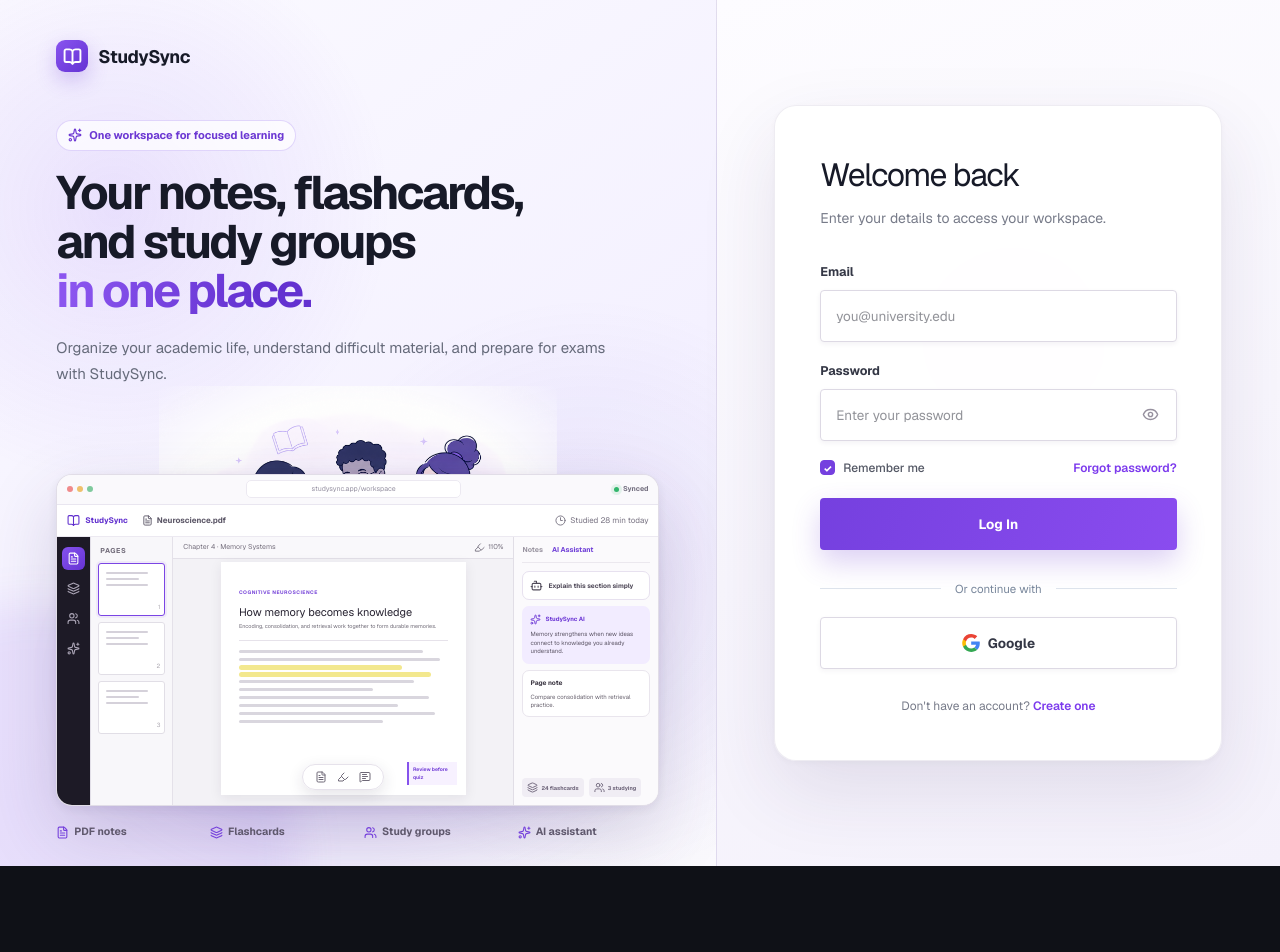
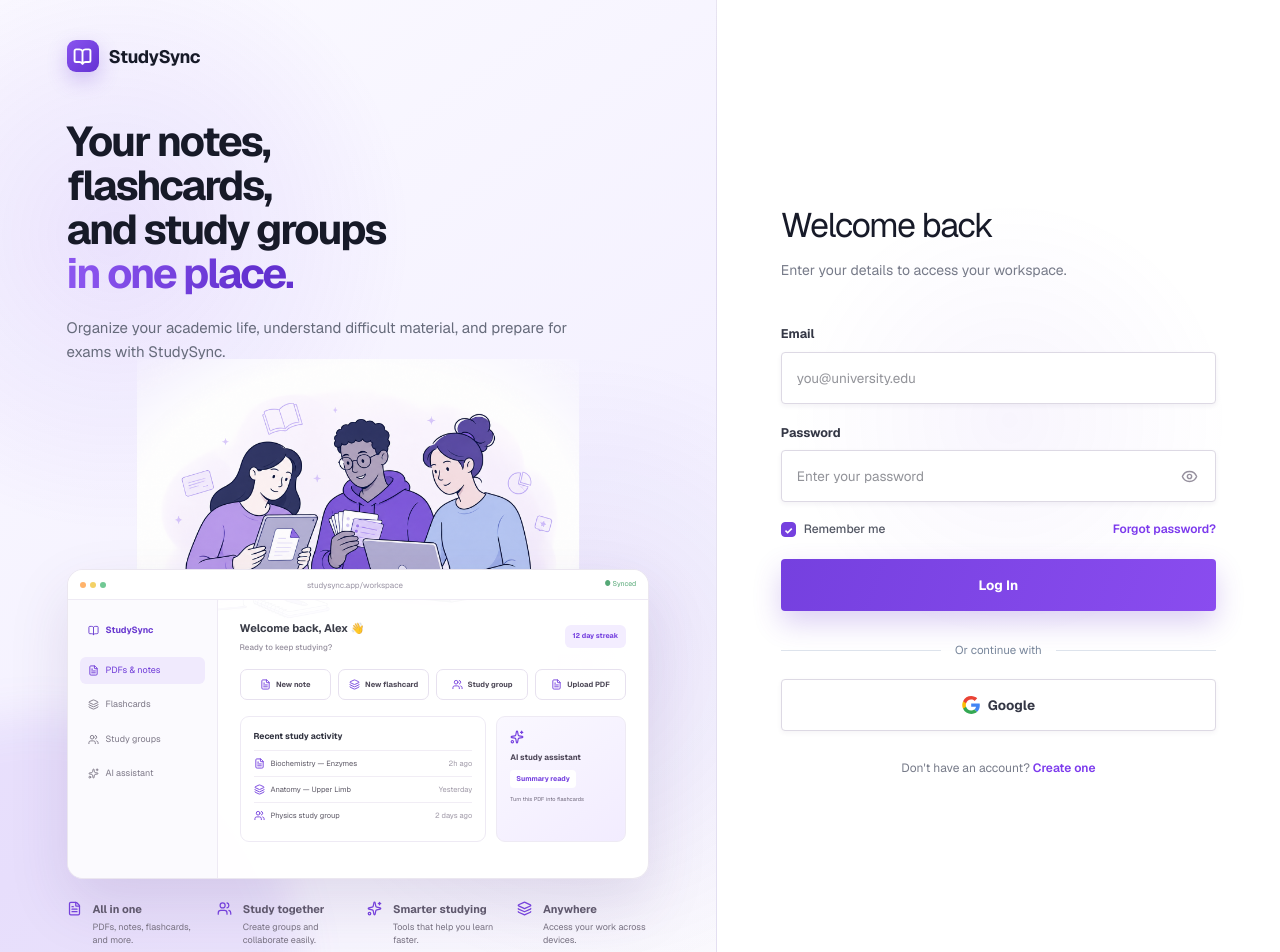
Before and after one commit to Muj-04/studysync, a Next.js app: page /login in a window 1280 px wide. Shown: the top 952 px of the page. Before the commit the page ends 866 px from the top, so only its background shows below. Built offline with nearby package versions, Linux system fonts and the light colour scheme; no server answers.

Commit message:
Match login page reference layout

```diff
--- a/src/app/login/page.tsx
+++ b/src/app/login/page.tsx
@@ -4,7 +4,6 @@
 import Image from 'next/image';
 import Link from 'next/link';
 import { AlertCircle, BookOpen, Eye, EyeOff, FileText, Layers, Loader2, Sparkles, Users } from 'lucide-react';
-import { ProductPreview } from '@/components/LandingHero';
 import { createClient } from '@/lib/supabase/client';
 import {
   checkActiveSession, registerSession, getOrCreateSessionId,
@@ -20,6 +19,42 @@
       <path fill="#FBBC05" d="M10.9 28.4A14.5 14.5 0 0 1 10.2 24c0-1.5.3-3 .7-4.4v-5.9h-8A24 24 0 0 0 .5 24c0 3.9.9 7.5 2.4 10.3l8-5.9z" />
       <path fill="#EA4335" d="M24.5 9.6c3.5 0 6.7 1.2 9.2 3.6l6.9-6.9C36.4 2.4 31 0 24.5 0 15 0 6.9 5.1 2.9 13.7l8 5.9c1.9-5.8 7.3-10 13.6-10z" />
     </svg>
+  );
+}
+
+function LoginWorkspacePreview() {
+  return (
+    <div className="workspace-preview" aria-label="StudySync workspace preview">
+      <div className="workspace-preview-bar">
+        <div className="workspace-preview-dots"><i /><i /><i /></div>
+        <span>studysync.app/workspace</span>
+        <small>● Synced</small>
+      </div>
+      <div className="workspace-preview-body">
+        <aside>
+          <b><BookOpen size={11} /> StudySync</b>
+          <span className="active"><FileText size={11} /> PDFs &amp; notes</span>
+          <span><Layers size={11} /> Flashcards</span>
+          <span><Users size={11} /> Study groups</span>
+          <span><Sparkles size={11} /> AI assistant</span>
+        </aside>
+        <section>
+          <div className="workspace-welcome"><div><small>Welcome back, Alex 👋</small><strong>Ready to keep studying?</strong></div><em>12 day streak</em></div>
+          <div className="workspace-actions">
+            <span><FileText size={11} /> New note</span><span><Layers size={11} /> New flashcard</span><span><Users size={11} /> Study group</span><span><FileText size={11} /> Upload PDF</span>
+          </div>
+          <div className="workspace-content">
+            <div className="recent-study">
+              <b>Recent study activity</b>
+              <p><FileText size={11} /> Biochemistry — Enzymes <time>2h ago</time></p>
+              <p><Layers size={11} /> Anatomy — Upper Limb <time>Yesterday</time></p>
+              <p><Users size={11} /> Physics study group <time>2 days ago</time></p>
+            </div>
+            <div className="workspace-ai"><Sparkles size={14} /><b>AI study assistant</b><span>Summary ready</span><small>Turn this PDF into flashcards</small></div>
+          </div>
+        </section>
+      </div>
+    </div>
   );
 }
 
@@ -140,8 +175,7 @@
       <section className="login-story">
         <Link href="/" className="login-brand"><span><BookOpen size={19} strokeWidth={2.4} /></span>StudySync</Link>
         <div className="story-copy">
-          <div className="story-eyebrow"><Sparkles size={14} /> One workspace for focused learning</div>
-          <h1>Your notes, flashcards,<br />and study groups <span>in one place.</span></h1>
+          <h1>Your notes,<br />flashcards,<br />and study groups<br /><span>in one place.</span></h1>
           <p>Organize your academic life, understand difficult material, and prepare for exams with StudySync.</p>
         </div>
         <div className="login-visual">
@@ -155,13 +189,13 @@
               sizes="(max-width: 900px) 0px, 34vw"
             />
           </div>
-          <div className="login-product-preview"><ProductPreview /></div>
+          <div className="login-product-preview"><LoginWorkspacePreview /></div>
         </div>
         <div className="story-features">
-          <span><FileText size={13} /> PDF notes</span>
-          <span><Layers size={13} /> Flashcards</span>
-          <span><Users size={13} /> Study groups</span>
-          <span><Sparkles size={13} /> AI assistant</span>
+          <span><FileText size={15} /><b>All in one</b><small>PDFs, notes, flashcards, and more.</small></span>
+          <span><Users size={15} /><b>Study together</b><small>Create groups and collaborate easily.</small></span>
+          <span><Sparkles size={15} /><b>Smarter studying</b><small>Tools that help you learn faster.</small></span>
+          <span><Layers size={15} /><b>Anywhere</b><small>Access your work across devices.</small></span>
         </div>
       </section>
 
@@ -231,24 +265,29 @@
       )}
 
       <style>{`
-        .login-shell { min-height: 100dvh; display: grid; grid-template-columns: minmax(540px, 1.12fr) minmax(500px, .88fr); background: #f9f7fd; color: #171a28; font-family: var(--font-body); }
-        .login-story { position: relative; min-height: 100dvh; padding: 40px clamp(38px, 4.4vw, 72px) 26px; overflow: hidden; display: flex; flex-direction: column; background: radial-gradient(circle at 16% 24%, rgba(133,83,239,.14), transparent 31%), radial-gradient(circle at 82% 68%, rgba(111,78,214,.11), transparent 35%), linear-gradient(145deg, #fbfaff 0%, #f4f1ff 60%, #faf9fd 100%); border-right: 1px solid rgba(82,60,122,.13); }
+        .login-shell { min-height: 100dvh; display: grid; grid-template-columns: minmax(560px, 56%) minmax(500px, 44%); background: #fff; color: #171a28; font-family: var(--font-body); }
+        .login-story { position: relative; min-height: 100dvh; box-sizing: border-box; padding: 40px clamp(46px, 5.2vw, 96px) 30px; overflow: hidden; display: flex; flex-direction: column; background: radial-gradient(circle at 16% 24%, rgba(133,83,239,.13), transparent 31%), radial-gradient(circle at 82% 68%, rgba(111,78,214,.1), transparent 35%), linear-gradient(145deg, #fbfaff 0%, #f4f1ff 60%, #faf9fd 100%); border-right: 1px solid rgba(82,60,122,.1); }
         .login-story::after { content: ''; position: absolute; width: 520px; height: 520px; left: -220px; bottom: -260px; border-radius: 50%; background: rgba(117,64,223,.1); filter: blur(22px); }
         .login-brand, .mobile-brand { display: inline-flex; align-items: center; gap: 10px; color: #171a28; text-decoration: none; font-size: 18px; font-weight: 800; letter-spacing: -.025em; width: fit-content; }
         .login-brand > span, .mobile-brand > span { width: 32px; height: 32px; border-radius: 9px; display: grid; place-items: center; background: linear-gradient(135deg, #8954ef, #6432d3); color: #fff; box-shadow: 0 8px 20px rgba(107,57,213,.26); }
-        .story-copy { margin-top: clamp(42px, 6vh, 70px); position: relative; z-index: 3; }
-        .story-eyebrow { display: inline-flex; align-items: center; gap: 7px; margin-bottom: 17px; padding: 6px 11px; border: 1px solid rgba(116,65,232,.2); border-radius: 999px; color: #6c38d3; background: rgba(255,255,255,.72); font-size: 11px; font-weight: 750; }
-        .story-copy h1 { margin: 0; max-width: 660px; color: #171a28; font-size: clamp(40px, 3.65vw, 66px); line-height: 1.055; letter-spacing: -.052em; font-weight: 820; }
+        .story-copy { margin-top: clamp(48px, 6vh, 72px); position: relative; z-index: 3; }
+        .story-copy h1 { margin: 0; max-width: 620px; color: #171a28; font-size: clamp(41px, 3.25vw, 61px); line-height: 1.055; letter-spacing: -.052em; font-weight: 820; }
         .story-copy h1 span { display: inline-block; color: transparent; background: linear-gradient(105deg, #8b55ef 8%, #6331d0 80%); background-clip: text; -webkit-background-clip: text; }
-        .story-copy p { margin: 20px 0 0; max-width: 580px; color: #666b7b; font-size: 15px; line-height: 1.7; }
-        .login-visual { position: relative; z-index: 2; width: min(100%, 860px); height: clamp(420px, 47vh, 540px); margin: auto auto 0; }
-        .login-students { position: absolute; z-index: 1; top: 0; left: 50%; width: min(66%, 590px); transform: translateX(-50%); pointer-events: none; -webkit-mask-image: radial-gradient(ellipse 72% 76% at 50% 54%, #000 62%, transparent 100%); mask-image: radial-gradient(ellipse 72% 76% at 50% 54%, #000 62%, transparent 100%); }
+        .story-copy p { margin: 20px 0 0; max-width: 540px; color: #666b7b; font-size: 15px; line-height: 1.65; }
+        .login-visual { position: relative; z-index: 2; width: min(100%, 900px); height: clamp(500px, 48vh, 570px); margin: 14px auto 0; }
+        .login-students { position: absolute; z-index: 1; top: -20px; left: 50%; width: min(76%, 690px); transform: translateX(-50%); pointer-events: none; -webkit-mask-image: radial-gradient(ellipse 76% 78% at 50% 54%, #000 65%, transparent 100%); mask-image: radial-gradient(ellipse 76% 78% at 50% 54%, #000 65%, transparent 100%); }
         .login-students img { display: block; width: 100%; height: auto; mix-blend-mode: multiply; filter: saturate(.94) drop-shadow(0 16px 25px rgba(73,48,120,.08)); }
         .login-product-preview { position: absolute; z-index: 2; right: 0; bottom: 0; left: 0; }
-        .story-features { position: relative; z-index: 3; display: grid; grid-template-columns: repeat(4, minmax(0,1fr)); gap: 12px; margin-top: 18px; color: #5f586d; font-size: 10.5px; font-weight: 650; }.story-features span { display: flex; align-items: center; gap: 5px; }.story-features svg { color: #7541db; flex-shrink: 0; }
-        .login-form-side { min-height: 100dvh; display: grid; place-items: center; padding: 48px clamp(30px, 4.5vw, 76px); background: radial-gradient(circle at 52% 38%, rgba(129,76,228,.1), transparent 34%), linear-gradient(160deg, #fdfcff 0%, #f8f6fd 55%, #f4f1fb 100%); }
-        .login-card { width: 100%; max-width: 500px; box-sizing: border-box; padding: clamp(36px, 3.5vw, 52px); border: 1px solid rgba(94,72,132,.1); border-radius: 22px; background: rgba(255,255,255,.95); box-shadow: 0 30px 78px rgba(56,39,87,.11), 0 2px 8px rgba(56,39,87,.04); backdrop-filter: blur(18px); }.mobile-brand { display: none; }
-        .login-card h2 { margin: 0; font-size: clamp(32px, 2.5vw, 42px); color: #171a28; letter-spacing: -.045em; }.login-subtitle { margin: 9px 0 34px; color: #777b89; font-size: 14px; }
+        .workspace-preview { overflow: hidden; height: 310px; border: 1px solid rgba(98,74,139,.13); border-radius: 16px; background: rgba(255,255,255,.97); box-shadow: 0 25px 60px rgba(74,50,118,.13); color: #30323f; }
+        .workspace-preview-bar { height: 30px; padding: 0 12px; display: flex; align-items: center; gap: 10px; border-bottom: 1px solid #eeeaf4; background: #fff; color: #9a94a4; font-size: 8px; }.workspace-preview-bar > span { flex: 1; text-align: center; }.workspace-preview-bar small { color: #55a876; font-size: 7px; }.workspace-preview-dots { display: flex; gap: 4px; }.workspace-preview-dots i { width: 6px; height: 6px; border-radius: 50%; background: #ffb36b; }.workspace-preview-dots i:nth-child(2) { background: #f3d166; }.workspace-preview-dots i:nth-child(3) { background: #71c894; }
+        .workspace-preview-body { height: calc(100% - 30px); display: grid; grid-template-columns: 150px 1fr; }.workspace-preview-body aside { padding: 17px 12px; display: flex; flex-direction: column; gap: 7px; border-right: 1px solid #eeeaf4; background: #fbfafe; font-size: 9px; }.workspace-preview-body aside b, .workspace-preview-body aside span { display: flex; align-items: center; gap: 7px; padding: 7px 8px; border-radius: 6px; }.workspace-preview-body aside b { margin-bottom: 5px; color: #6939d0; }.workspace-preview-body aside span { color: #7d7887; }.workspace-preview-body aside .active { color: #6f3bd8; background: #f0eafd; }
+        .workspace-preview-body section { padding: 20px 22px; }.workspace-welcome { display: flex; justify-content: space-between; align-items: center; }.workspace-welcome div { display: flex; flex-direction: column; gap: 4px; }.workspace-welcome small { color: #3b3d48; font-weight: 750; font-size: 11px; }.workspace-welcome strong { color: #96909e; font-size: 8px; font-weight: 500; }.workspace-welcome em { padding: 6px 8px; border-radius: 6px; background: #f3edff; color: #7540df; font-size: 7px; font-style: normal; font-weight: 700; }
+        .workspace-actions { display: grid; grid-template-columns: repeat(4,1fr); gap: 7px; margin: 16px 0; }.workspace-actions span { min-width: 0; padding: 9px 7px; display: flex; align-items: center; justify-content: center; gap: 5px; border: 1px solid #e7e1ef; border-radius: 7px; color: #4f4a59; font-size: 7.5px; font-weight: 650; white-space: nowrap; }.workspace-actions svg { color: #7641de; }
+        .workspace-content { display: grid; grid-template-columns: minmax(0,1.5fr) minmax(130px,.7fr); gap: 10px; }.recent-study, .workspace-ai { min-width: 0; padding: 13px; border: 1px solid #eeeaf4; border-radius: 9px; background: #fff; }.recent-study > b { display: block; margin-bottom: 7px; font-size: 8.5px; }.recent-study p { margin: 0; padding: 7px 0; display: flex; align-items: center; gap: 6px; border-top: 1px solid #f1edf5; color: #5c5865; font-size: 7.5px; }.recent-study p svg { color: #7540df; }.recent-study time { margin-left: auto; color: #a09aa8; }.workspace-ai { display: flex; flex-direction: column; gap: 7px; color: #716a7d; background: linear-gradient(145deg,#faf8ff,#f2ecff); font-size: 7px; }.workspace-ai > svg { color: #7540df; }.workspace-ai b { color: #4d4658; font-size: 8px; }.workspace-ai span { width: fit-content; padding: 4px 6px; border-radius: 4px; background: #fff; color: #7540df; font-weight: 700; }
+        .story-features { position: relative; z-index: 3; display: grid; grid-template-columns: repeat(4, minmax(0,1fr)); gap: 18px; margin-top: 22px; color: #5f586d; }.story-features span { position: relative; display: grid; grid-template-columns: 20px 1fr; align-items: center; column-gap: 6px; }.story-features svg { grid-row: 1 / span 2; align-self: start; color: #7541db; }.story-features b { font-size: 11px; }.story-features small { grid-column: 2; margin-top: 3px; color: #777181; font-size: 9px; line-height: 1.45; }
+        .login-form-side { min-height: 100dvh; display: grid; place-items: center; padding: 48px clamp(38px, 5vw, 96px); background: radial-gradient(circle at 52% 43%, rgba(129,76,228,.055), transparent 35%), #fff; }
+        .login-card { width: 100%; max-width: 440px; box-sizing: border-box; }.mobile-brand { display: none; }
+        .login-card h2 { margin: 0; font-size: clamp(34px, 2.2vw, 42px); color: #171a28; letter-spacing: -.045em; }.login-subtitle { margin: 9px 0 44px; color: #777b89; font-size: 14px; }
         .login-card form > label { display: block; margin: 0 0 8px; color: #343745; font-size: 12.5px; font-weight: 700; }
         .login-card input[type='email'], .login-card input[type='password'], .login-card input[type='text'] { width: 100%; height: 52px; box-sizing: border-box; padding: 0 15px; margin-bottom: 20px; border: 1px solid #ddd9e4; border-radius: 10px; background: #fff; color: #262834; font: inherit; font-size: 13.5px; outline: 0; box-shadow: 0 2px 5px rgba(56,39,87,.06); transition: border-color .15s, box-shadow .15s; }
         .login-card input:focus { border-color: var(--accent); box-shadow: 0 0 0 3px color-mix(in srgb, var(--accent) 14%, transparent); }.login-card input.invalid { border-color: #ef4444; margin-bottom: 5px; }
@@ -263,8 +302,8 @@
         .notice { margin: -18px 0 20px; padding: 10px 12px; border-radius: 8px; display: flex; align-items: flex-start; gap: 8px; font-size: 12px; line-height: 1.45; }.notice.error { background: #fef2f2; border: 1px solid #fecaca; color: #b91c1c; }.notice.warning { background: #fffbeb; border: 1px solid #fde68a; color: #92400e; }
         .conflict-backdrop { position: fixed; inset: 0; z-index: 100; display: grid; place-items: center; padding: 20px; background: rgba(15,23,42,.58); backdrop-filter: blur(5px); }.conflict-dialog { width: min(390px, 100%); box-sizing: border-box; padding: 28px; border-radius: 14px; background: #fff; color: #172033; text-align: center; box-shadow: 0 24px 65px rgba(0,0,0,.24); }.conflict-icon { width: 44px; height: 44px; margin: 0 auto 14px; display: grid; place-items: center; border-radius: 50%; background: #fee2e2; color: #dc2626; font-weight: 800; }.conflict-dialog h3 { margin: 0 0 8px; font-size: 17px; }.conflict-dialog p { margin: 0 0 22px; color: #64748b; font-size: 13px; line-height: 1.55; }.danger-button { background: #ef4444; color: #fff; margin-bottom: 9px; }.cancel-button { background: #f1f5f9; color: #475569; }
         .spin { animation: login-spin .8s linear infinite; } @keyframes login-spin { to { transform: rotate(360deg); } }
-        @media (max-width: 1100px) and (min-width: 901px) { .login-shell { grid-template-columns: minmax(470px, 1fr) minmax(430px, .92fr); }.login-story { padding-left: 34px; padding-right: 34px; }.story-copy h1 { font-size: 46px; }.login-visual { height: 430px; }.story-features { grid-template-columns: repeat(2, minmax(0,1fr)); }.login-card { padding: 38px; } }
-        @media (max-width: 900px) { .login-shell { grid-template-columns: 1fr; }.login-story { display: none; }.login-form-side { padding: 36px 24px; }.mobile-brand { display: inline-flex; margin-bottom: 48px; }.login-card { max-width: 500px; }.login-card h2 { font-size: 32px; } }
+        @media (max-width: 1200px) and (min-width: 901px) { .login-shell { grid-template-columns: minmax(510px, 55%) minmax(420px,45%); }.login-story { padding-left: 38px; padding-right: 38px; }.story-copy h1 { font-size: 46px; }.login-visual { height: 420px; }.login-students { width: 76%; }.workspace-preview { height: 275px; }.workspace-preview-body { grid-template-columns: 115px 1fr; }.workspace-preview-body section { padding: 16px; }.story-features { gap: 8px; }.story-features small { display: none; } }
+        @media (max-width: 900px) { .login-shell { grid-template-columns: 1fr; }.login-story { display: none; }.login-form-side { padding: 36px 24px; background: radial-gradient(circle at 50% 25%, rgba(129,76,228,.1), transparent 36%), #faf8ff; }.mobile-brand { display: inline-flex; margin-bottom: 48px; }.login-card { max-width: 460px; padding: 34px; border: 1px solid rgba(94,72,132,.1); border-radius: 20px; background: rgba(255,255,255,.96); box-shadow: 0 25px 60px rgba(56,39,87,.1); }.login-card h2 { font-size: 32px; } }
         @media (max-width: 480px) { .login-form-side { place-items: start center; padding: 18px 12px 32px; }.login-card { padding: 28px 20px; border-radius: 18px; }.mobile-brand { margin-bottom: 38px; }.login-subtitle { margin-bottom: 30px; }.form-options { font-size: 11.5px; } }
         @media (prefers-reduced-motion: reduce) { .spin { animation-duration: 1.8s; } }
       `}</style>
--- a/src/components/LandingHero.tsx
+++ b/src/components/LandingHero.tsx
@@ -18,7 +18,7 @@
 
 const PDF_LINES = [88, 96, 78, 92, 84, 64, 91, 76, 94, 69];
 
-export function ProductPreview() {
+function ProductPreview() {
   return (
     <div className={styles.productWrap} aria-label="StudySync workspace preview">
       <div className={styles.productGlow} />
```
